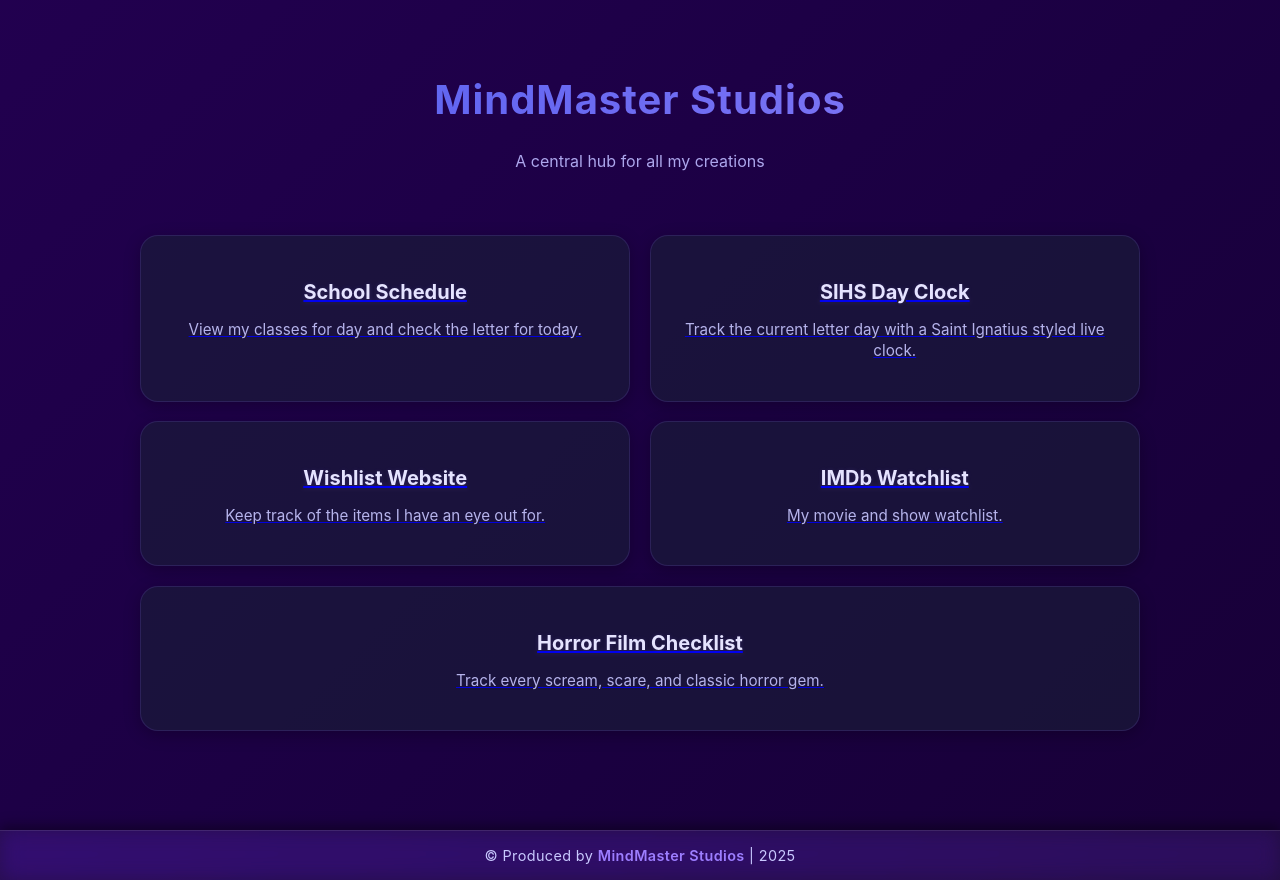
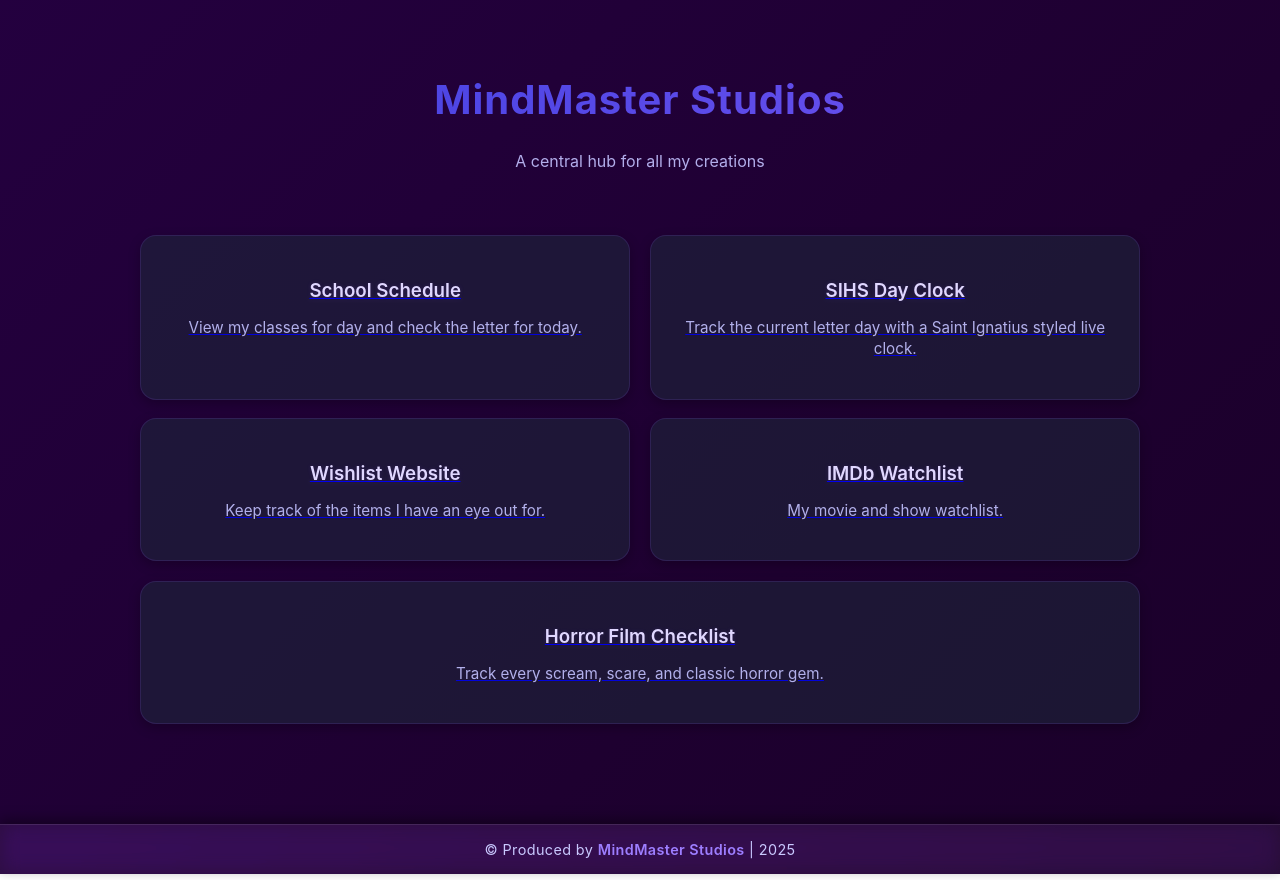
Before and after one commit to MlndMaster-Studios/homepage, a plain HTML site: page index.html in a window 1280 px wide. Drawn offline with Linux system fonts and the light colour scheme.

Commit message:
Update style.css

```diff
--- a/style.css
+++ b/style.css
@@ -1,21 +1,21 @@
 /* =========================
-   MINDMASTER STUDIOS HUB THEME
+   MINDMASTER STUDIOS HUB THEME – Unified Style
    ========================= */
 
-/* ===== Base Layout ===== */
+/* ===== Body & General ===== */
 body {
   margin: 0;
   padding: 0;
   min-height: 100vh;
-  background: linear-gradient(-45deg, #120020, #1a0040, #2a0060, #120020);
+  background: linear-gradient(-45deg, #100018, #1e0030, #2a0050, #100018);
   background-size: 400% 400%;
-  animation: bgShift 20s ease infinite;
-  font-family: 'Inter', sans-serif;
-  color: #e9e9ff;
+  animation: gradientFlow 20s ease infinite;
+  font-family: "Inter", sans-serif;
+  color: #e8e8ff;
   overflow-x: hidden;
 }
 
-@keyframes bgShift {
+@keyframes gradientFlow {
   0% { background-position: 0% 50%; }
   50% { background-position: 100% 50%; }
   100% { background-position: 0% 50%; }
@@ -35,14 +35,14 @@ h1 {
 }
 
 h1 span {
-  background: linear-gradient(270deg, #a78bfa, #6366f1, #06b6d4);
+  background: linear-gradient(270deg, #8b5cf6, #4f46e5, #0f172a);
   background-size: 600% 600%;
   -webkit-background-clip: text;
   -webkit-text-fill-color: transparent;
-  animation: textPulse 8s ease infinite;
+  animation: textGradient 8s ease infinite;
 }
 
-@keyframes textPulse {
+@keyframes textGradient {
   0% { background-position: 0% 50%; }
   50% { background-position: 100% 50%; }
   100% { background-position: 0% 50%; }
@@ -51,7 +51,7 @@ h1 span {
 .tagline {
   margin-top: 0.5rem;
   font-size: 1rem;
-  color: #bdb9ff;
+  color: #c3c1ff;
   opacity: 0.9;
 }
 
@@ -63,19 +63,21 @@ h1 span {
   padding: 2rem 0 3rem;
 }
 
+/* ===== Card Grid ===== */
 .schedule-row {
   display: grid;
   grid-template-columns: repeat(auto-fit, minmax(240px, 1fr));
   gap: 1.2rem;
   margin-bottom: 1.2rem;
+  align-items: stretch;
   opacity: 0;
   transform: translateY(20px);
-  animation: fadeInUp 0.8s ease forwards;
+  animation: fadeInUp 0.8s forwards;
 }
 
-.schedule-row:nth-child(1) { animation-delay: 0.15s; }
-.schedule-row:nth-child(2) { animation-delay: 0.3s; }
-.schedule-row:nth-child(3) { animation-delay: 0.45s; }
+.schedule-row:nth-child(1) { animation-delay: 0.1s; }
+.schedule-row:nth-child(2) { animation-delay: 0.2s; }
+.schedule-row:nth-child(3) { animation-delay: 0.3s; }
 
 @keyframes fadeInUp {
   to {
@@ -84,58 +86,50 @@ h1 span {
   }
 }
 
-/* ===== Card Styling ===== */
+/* ===== Frosted Glass Cards ===== */
 .schedule-card {
   position: relative;
-  background: rgba(25, 30, 55, 0.6);
-  border: 1px solid rgba(150, 120, 255, 0.15);
-  border-radius: 18px;
+  background: rgba(30, 41, 59, 0.55);
+  backdrop-filter: blur(12px) saturate(150%);
+  border-radius: 16px;
   padding: 1.5rem;
   text-align: center;
-  box-shadow: 0 4px 16px rgba(0, 0, 0, 0.25);
-  backdrop-filter: blur(12px) saturate(160%);
-  transition: all 0.3s ease;
+  border: 1px solid rgba(139, 92, 246, 0.15);
+  box-shadow: 0 4px 12px rgba(0, 0, 0, 0.25);
+  transition: all 0.25s ease-in-out;
+  overflow: hidden;
   cursor: pointer;
-  overflow: hidden;
-}
-
-.schedule-card::before {
-  content: "";
-  position: absolute;
-  inset: 0;
-  background: radial-gradient(circle at var(--mouseX, 50%) var(--mouseY, 50%), rgba(139,92,246,0.15), transparent 60%);
-  opacity: 0;
-  transition: opacity 0.4s ease;
-  pointer-events: none;
-}
-
-.schedule-card:hover::before {
-  opacity: 1;
+  z-index: 1;
+  will-change: transform, box-shadow, border-color;
+  --mouseX: 0;
+  --mouseY: 0;
 }
 
 .schedule-card:hover {
-  transform: translateY(-6px) scale(1.02);
-  border-color: rgba(150,120,255,0.35);
-  box-shadow: 0 6px 22px rgba(139, 92, 246, 0.2), 0 8px 32px rgba(0, 0, 0, 0.3);
+  box-shadow: 0 8px 16px rgba(139, 92, 246, 0.15), 0 12px 24px rgba(0, 0, 0, 0.1);
+  border-color: rgba(139, 92, 246, 0.25);
+  outline: 1px solid rgba(139, 92, 246, 0.2);
+  outline-offset: -2px;
+  transform: translateY(-6px);
 }
 
 .schedule-card h3 {
+  color: #e0d7ff;
+  font-weight: 600;
+  text-shadow: 0 0 4px rgba(139, 92, 246, 0.15);
   margin-bottom: 0.6rem;
-  font-size: 1.25rem;
-  color: #e5e3ff;
-  text-shadow: 0 0 4px rgba(150,120,255,0.15);
-  transition: color 0.3s ease;
+  transition: all 0.3s ease;
+}
+
+.schedule-card:hover h3 {
+  text-shadow: 0 0 6px rgba(139, 92, 246, 0.25);
 }
 
 .schedule-card p {
-  color: #c7c5ff;
+  color: #c3c1ff;
   font-size: 0.95rem;
+  line-height: 1.4;
   opacity: 0.9;
-  line-height: 1.4;
-}
-
-.schedule-card:hover h3 {
-  color: #c4baff;
 }
 
 /* ===== Footer ===== */
@@ -149,7 +143,6 @@ h1 span {
   backdrop-filter: blur(10px) saturate(160%);
   border-top: 1px solid rgba(255, 255, 255, 0.1);
   box-shadow: 0 -4px 12px rgba(0, 0, 0, 0.4);
-  font-family: "Inter", sans-serif;
   letter-spacing: 0.4px;
 }
 
@@ -158,6 +151,43 @@ h1 span {
   font-weight: 600;
 }
 
+/* ===== Home Button (Universal) ===== */
+.home-btn {
+  position: fixed;
+  top: 1.2rem;
+  left: 1.2rem;
+  display: flex;
+  align-items: center;
+  justify-content: center;
+  width: 42px;
+  height: 42px;
+  border-radius: 14px;
+  background: rgba(30, 41, 59, 0.55);
+  border: 1px solid rgba(139, 92, 246, 0.2);
+  box-shadow: 0 4px 12px rgba(0, 0, 0, 0.3);
+  color: #cfcaff;
+  backdrop-filter: blur(10px) saturate(160%);
+  cursor: pointer;
+  transition: all 0.3s ease;
+  z-index: 999;
+  text-decoration: none;
+}
+
+.home-btn svg {
+  width: 22px;
+  height: 22px;
+}
+
+.home-btn:hover {
+  color: #fff;
+  border-color: rgba(139, 92, 246, 0.4);
+  box-shadow: 0 6px 16px rgba(139, 92, 246, 0.25), 0 0 8px rgba(139, 92, 246, 0.3);
+  transform: translateY(-3px);
+}
+
+.home-btn:active {
+  transform: scale(0.96);
+}
 
 /* ===== Scrollbar ===== */
 ::-webkit-scrollbar {
@@ -180,7 +210,7 @@ h1 span {
   to { opacity: 1; transform: translateY(0); }
 }
 
-/* ===== Responsive Adjustments ===== */
+/* ===== Responsive Layout ===== */
 @media (max-width: 640px) {
   h1 { font-size: 2rem; }
   .schedule-row { grid-template-columns: 1fr; }
```
